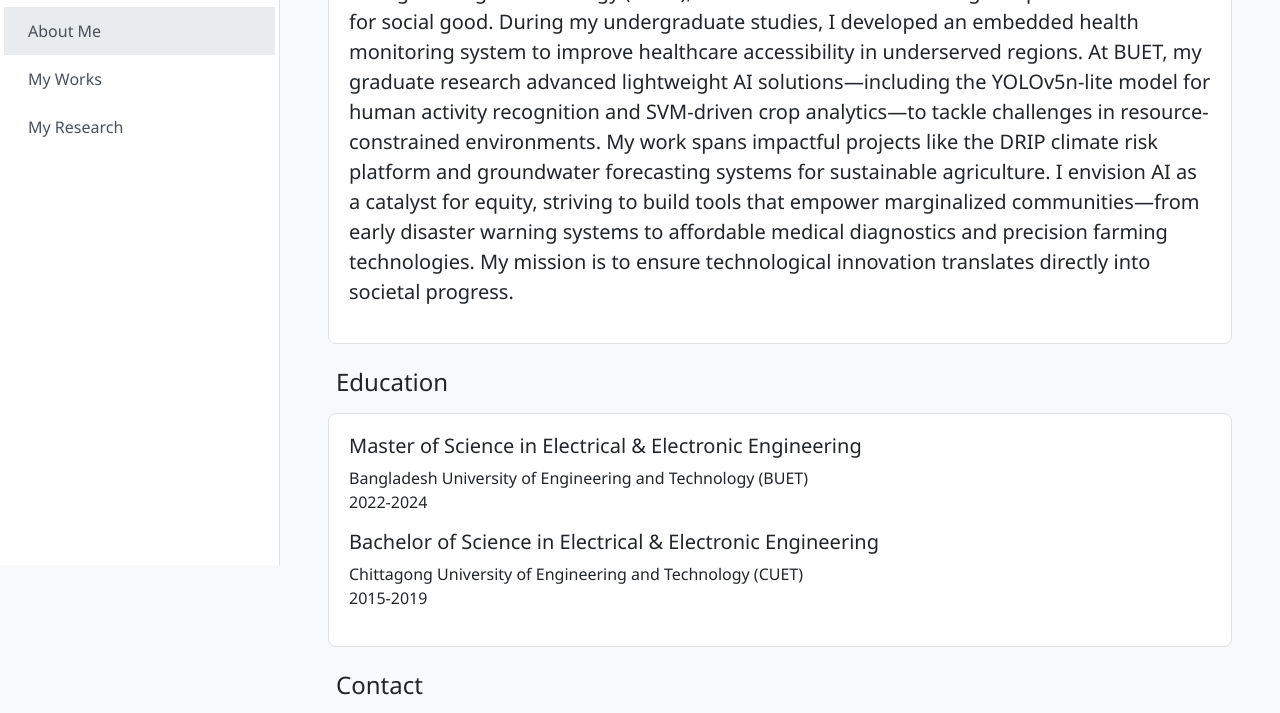
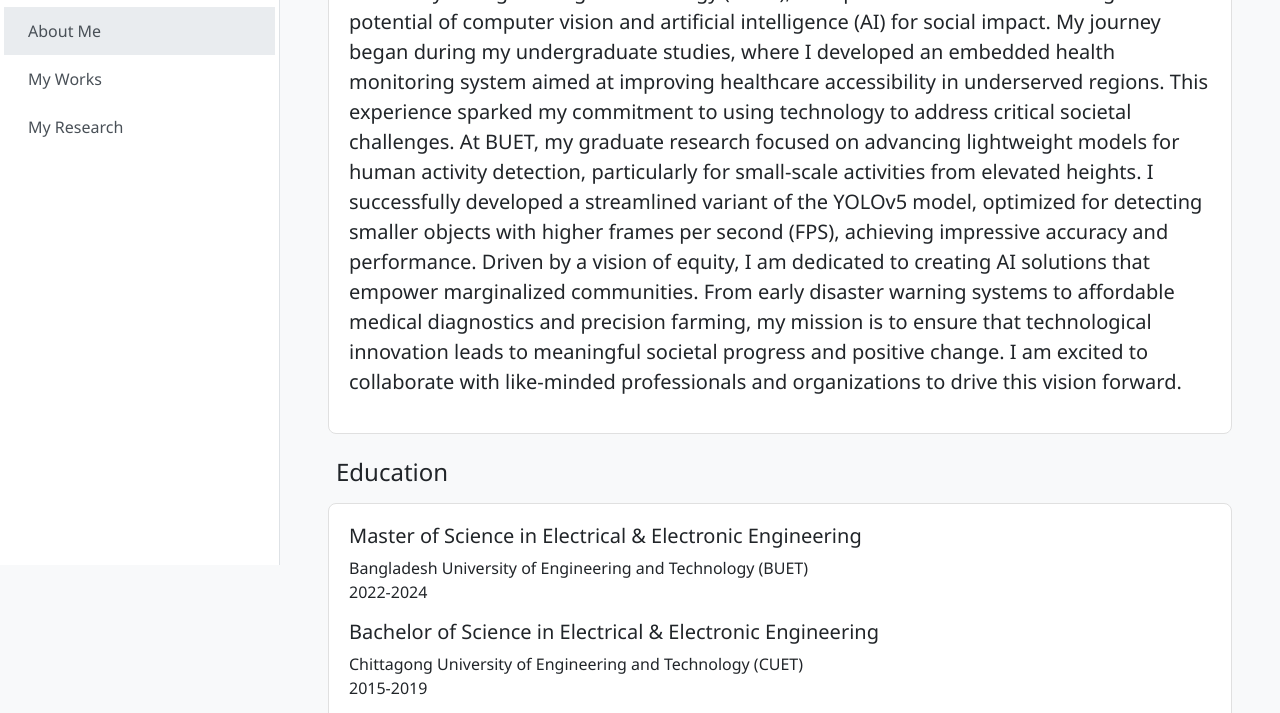
Before and after one commit to AbrarZahin247/abrarzahin247.github.io, a plain HTML site: page index.html in a window 1280 px wide. Shown: the part 235-948 px from the top of the page. Drawn offline with nearby package versions, Linux system fonts and the light colour scheme.

Commit message:
updated code in about me section

```diff
--- a/index.html
+++ b/index.html
@@ -113,6 +113,7 @@
             border: none;
         }
     </style>
+    <link rel="icon" href="favico.ico" type="image/x-icon">
 </head>
 <body>
     <!-- Left Navigation -->
@@ -156,9 +157,11 @@
             <div class="project-card mb-4">
                 <h4>Profile</h4>
                 <p class="lead word-wrap">
-                    As a graduate of Electrical & Electronic Engineering from Chittagong University of Engineering & Technology (CUET) and a Master’s degree holder from Bangladesh University of Engineering & Technology (BUET), I am committed to harnessing computer vision and AI for social good. During my undergraduate studies, I developed an embedded health monitoring system to improve healthcare accessibility in underserved regions. At BUET, my graduate research advanced lightweight AI solutions—including the YOLOv5n-lite model for human activity recognition and SVM-driven crop analytics—to tackle challenges in resource-constrained environments.
+                    With a strong academic foundation in Electrical & Electronic Engineering from Chittagong University of Engineering & Technology (CUET) and a Master’s degree from Bangladesh University of Engineering & Technology (BUET), I am passionate about harnessing the potential of computer vision and artificial intelligence (AI) for social impact. My journey began during my undergraduate studies, where I developed an embedded health monitoring system aimed at improving healthcare accessibility in underserved regions. This experience sparked my commitment to using technology to address critical societal challenges.
 
-My work spans impactful projects like the DRIP climate risk platform and groundwater forecasting systems for sustainable agriculture. I envision AI as a catalyst for equity, striving to build tools that empower marginalized communities—from early disaster warning systems to affordable medical diagnostics and precision farming technologies. My mission is to ensure technological innovation translates directly into societal progress.
+                    At BUET, my graduate research focused on advancing lightweight models for human activity detection, particularly for small-scale activities from elevated heights. I successfully developed a streamlined variant of the YOLOv5 model, optimized for detecting smaller objects with higher frames per second (FPS), achieving impressive accuracy and performance.
+
+                    Driven by a vision of equity, I am dedicated to creating AI solutions that empower marginalized communities. From early disaster warning systems to affordable medical diagnostics and precision farming, my mission is to ensure that technological innovation leads to meaningful societal progress and positive change. I am excited to collaborate with like-minded professionals and organizations to drive this vision forward.
                 </p>
             </div>
 
```
